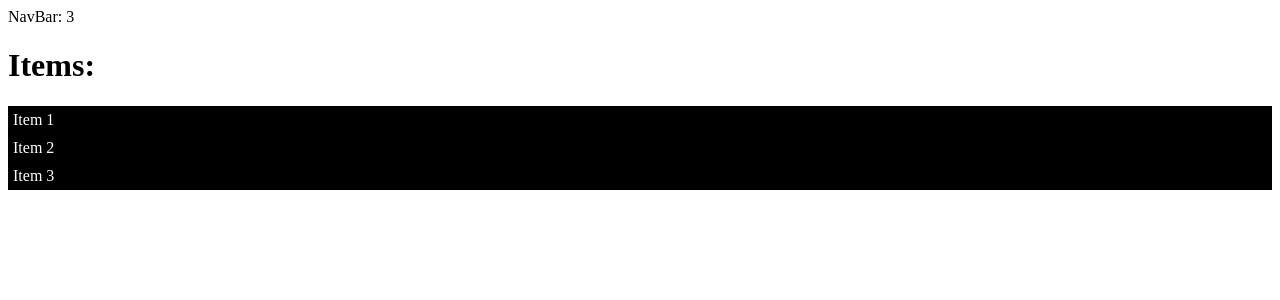
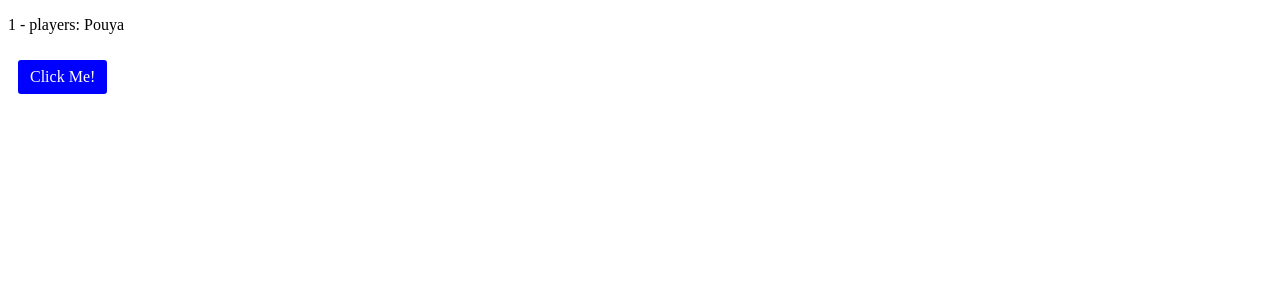
Before and after one commit to pouyam79i/reactjs, a React (Vite) app in the folder react-app/: page / in a window 1280 px wide. Shown: the top 300 px of the page. Built offline with nearby package versions, Linux system fonts and the light colour scheme.

Commit message:
adding practice one on update

```diff
--- a/react-app/src/App.tsx
+++ b/react-app/src/App.tsx
@@ -1,18 +1,35 @@
 import { useState } from "react";
-import NavBar from "./components/NavBar";
-import ListGroup from "./components/ListGroup";
+import Button from "./components/Button";
+import produce from "immer";
 
 function App() {
-  const [list, updateList] = useState(["Item 1", "Item 2", "Item 3"]);
+  const [game, setGame] = useState({
+    id: 1,
+    players: {
+      name: "Pouya",
+    },
+  });
+
+  const handle = () => {
+    // to update objects you can use spread '...' notation to copy all fields before updating any other field
+    // setGame({ ...game, players: { ...game.players, name: "Reza" } });
+
+    // or use immer
+    setGame(
+      produce((draft) => {
+        draft.players.name = "Reza";
+      })
+    );
+  };
+
   return (
     <div>
-      <NavBar itemNumbers={list.length} />
-      <ListGroup
-        items={list}
-        onSelectItem={(key) => {
-          updateList(list.filter((item) => item !== key));
-        }}
-      />
+      {
+        <p>
+          {game.id} - players: {game.players.name}
+        </p>
+      }
+      <Button setOnClick={handle} />
     </div>
   );
 }
```
